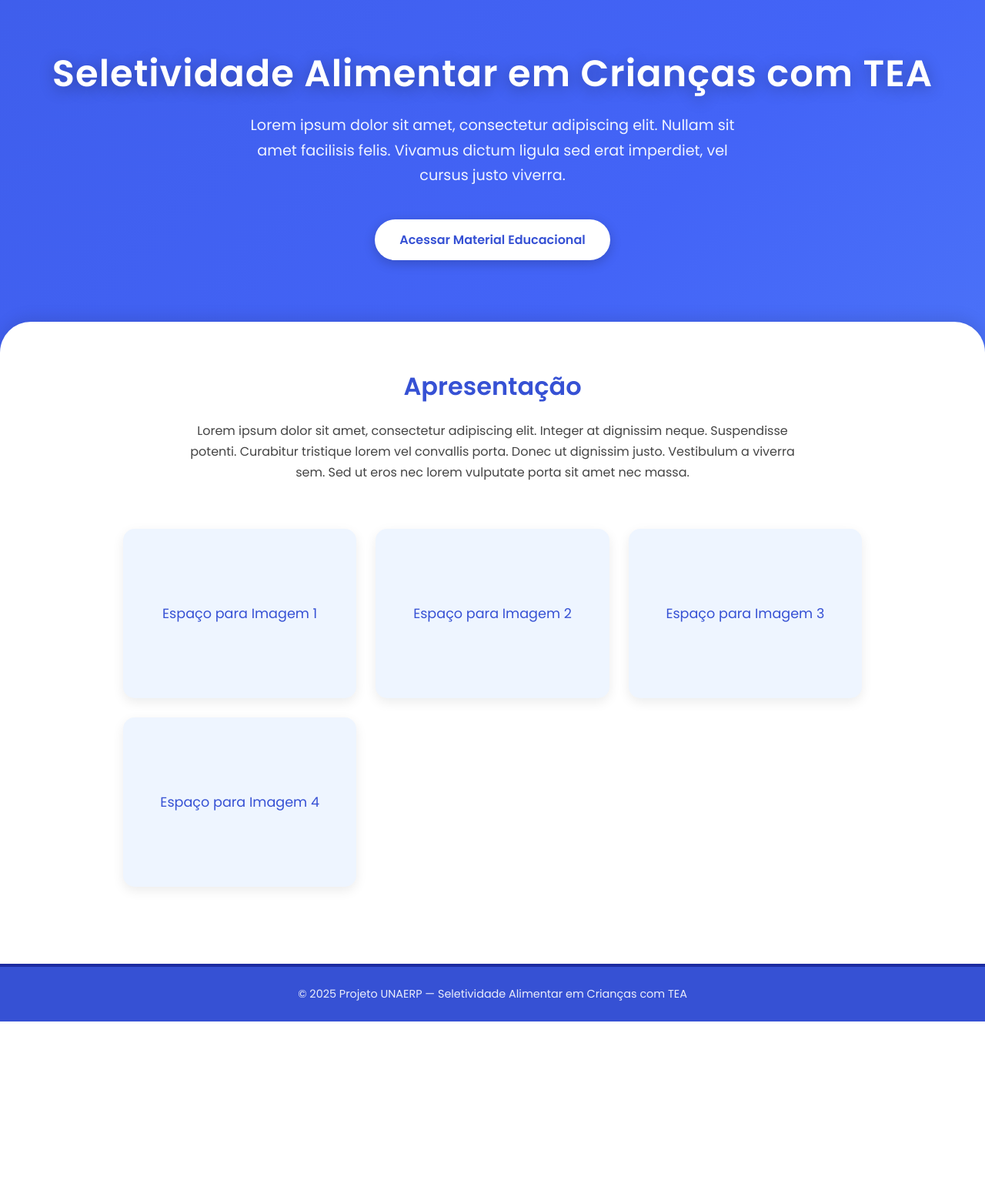
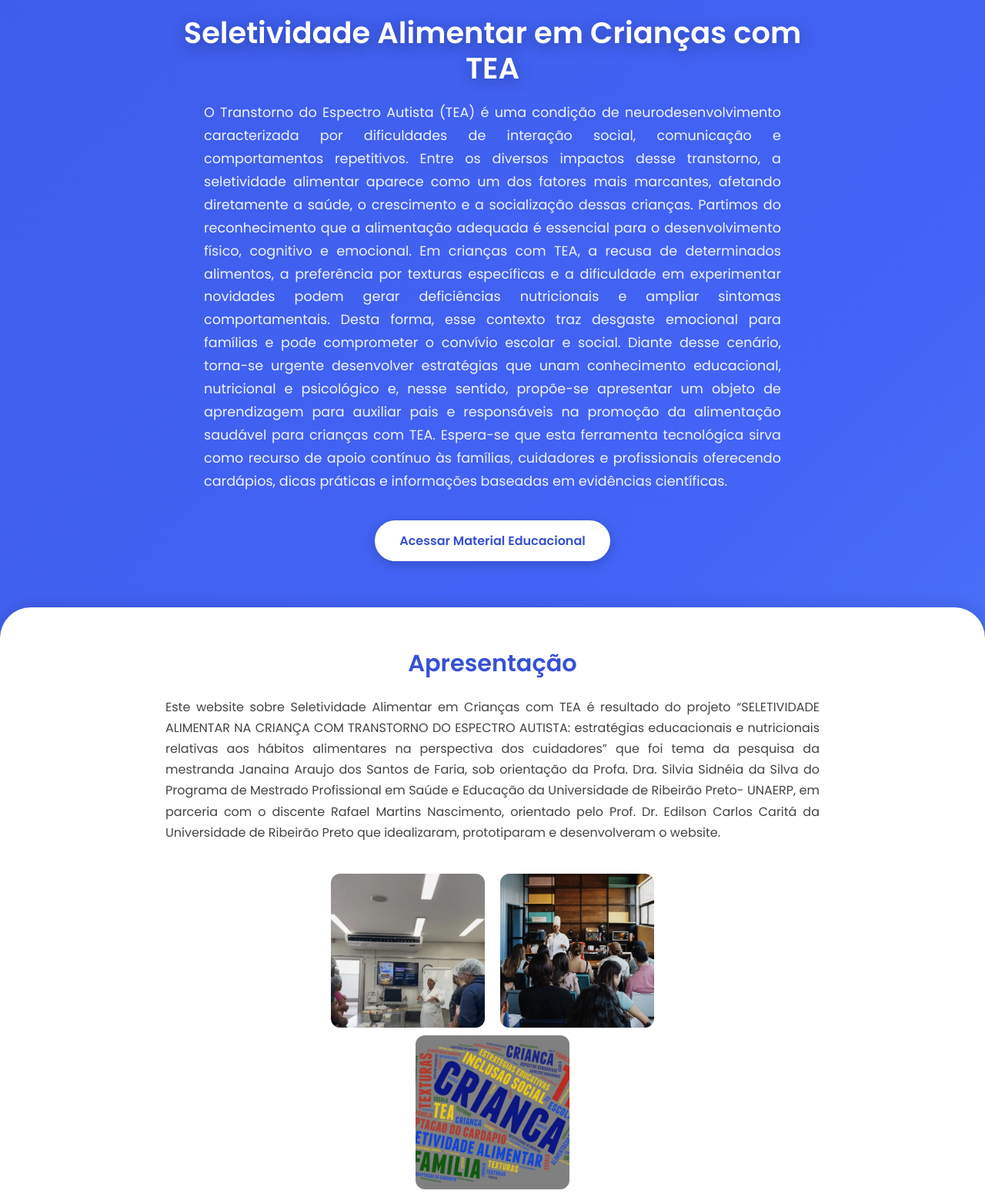
Before and after one commit to Rafinha003/Artigo_cientifico, a plain HTML site: page index.html in a window 1280 px wide. Shown: the part 60-1615 px from the top of the page at 77% size. Before the commit the page ends 1387 px from the top, so only its background shows below. Drawn offline with Linux system fonts and the light colour scheme.

Commit message:
ajuste finais do artigo cientifico

```diff
--- a/index.html
+++ b/index.html
@@ -6,7 +6,7 @@
   <title>Projeto Seletividade Alimentar</title>
   <link href="https://fonts.googleapis.com/css2?family=Poppins:wght@300;400;600&display=swap" rel="stylesheet">
   <style>
-    /* ======== RESET ======== */
+
     * {
   margin: 0;
   padding: 0;
@@ -30,36 +30,39 @@
   100% {background-position: 0% 50%;}
 }
 
+/* ---------- HEADER ---------- */
 header {
   text-align: center;
-      padding: 120px 20px 80px;
-      z-index: 2;
+  padding: 80px 20px 60px;
+  max-width: 900px;
+  margin: 0 auto;
 }
 
 header h1 {
-      font-size: 3rem;
+  font-size: 2.4rem;
   font-weight: 700;
-      letter-spacing: 1px;
+  line-height: 1.2;
   text-shadow: 0 4px 20px rgba(0,0,0,0.3);
 }
 
 header p {
-      margin-top: 15px;
-      font-size: 1.2rem;
-      max-width: 650px;
+  margin-top: 20px;
+  font-size: 1.1rem;
+  line-height: 1.7;
+  color: #f0f4ff;
+  max-width: 750px;
   margin-left: auto;
   margin-right: auto;
-      line-height: 1.7;
-      color: #f0f4ff;
+  text-align: justify;
 }
 
 .btn {
   display: inline-block;
-      margin-top: 40px;
+  margin-top: 35px;
   background: white;
   color: #3651d4;
   padding: 14px 32px;
-      border-radius: 50px;
+  border-radius: 40px;
   font-weight: 600;
   text-decoration: none;
   transition: 0.3s;
@@ -73,48 +76,51 @@
   transform: translateY(-3px);
 }
 
+
 main {
   background: white;
   color: #333;
   flex: 1;
   border-top-left-radius: 40px;
   border-top-right-radius: 40px;
-      padding: 60px 20px 80px;
+  padding: 50px 25px 70px;
   text-align: center;
   box-shadow: 0 -5px 20px rgba(0,0,0,0.1);
 }
 
 main h2 {
   color: #3651d4;
-      font-size: 2rem;
+  font-size: 1.9rem;
   margin-bottom: 20px;
 }
 
 main p {
-      max-width: 800px;
+  max-width: 850px;
   margin: 0 auto 40px;
   font-size: 1rem;
   color: #444;
   line-height: 1.7;
+  text-align: justify;
 }
+
 
 .card-container {
   display: grid;
-      grid-template-columns: repeat(auto-fit, minmax(250px, 1fr));
-      gap: 25px;
-      padding: 20px;
-      max-width: 1000px;
+  grid-template-columns: repeat(auto-fit, minmax(230px, 1fr));
+  gap: 20px;
+  padding: 10px;
+  max-width: 900px;
   margin: 0 auto;
 }
 
 .card {
   background: #eef5ff;
   border-radius: 15px;
-      height: 220px;
+  height: 200px;
   display: flex;
   align-items: center;
   justify-content: center;
-      font-size: 1.1rem;
+  font-size: 1rem;
   color: #3651d4;
   box-shadow: 0 5px 15px rgba(0,0,0,0.08);
   transition: 0.3s;
@@ -124,6 +130,7 @@
   transform: translateY(-5px);
   box-shadow: 0 10px 25px rgba(0,0,0,0.1);
 }
+
 
 footer {
   background: #3651d4;
@@ -139,26 +146,93 @@
   font-size: 0.9rem;
   opacity: 0.9;
 }
+
+
+@media (max-width: 768px) {
+  header h1 {
+    font-size: 1.9rem;
+  }
+
+  header p,
+  main p {
+    font-size: 1rem;
+  }
+
+  .card {
+    height: 170px;
+  }
+}
+
+@media (max-width: 480px) {
+  header h1 {
+    font-size: 1.6rem;
+  }
+
+  .btn {
+    padding: 12px 24px;
+    font-size: 0.9rem;
+  }
+}
+
+.container-triangulo {
+  display: flex;
+  flex-direction: column;
+  align-items: center;
+  gap: 20px;
+  margin-top: 30px;
+}
+
+.linha-superior {
+  display: flex;
+  justify-content: center;
+  gap: 20px;
+}
+
+.linha-superior img,
+.linha-inferior img {
+  width: 200px;
+  height: 200px;
+  object-fit: cover;
+  border-radius: 12px;
+}
+
+.linha-inferior img {
+  margin-top: -10px;
+}
+
+
      </style>
 </head>
 <body>
 
   <header>
     <h1>Seletividade Alimentar em Crianças com TEA</h1>
-    <p>Lorem ipsum dolor sit amet, consectetur adipiscing elit. Nullam sit amet facilisis felis. Vivamus dictum ligula sed erat imperdiet, vel cursus justo viverra.</p>
+    <p>O Transtorno do Espectro Autista (TEA) é uma condição de neurodesenvolvimento caracterizada por dificuldades de interação social, comunicação e comportamentos repetitivos. Entre os diversos impactos desse transtorno, a seletividade alimentar aparece como um dos fatores mais marcantes, afetando diretamente a saúde, o crescimento e a socialização dessas crianças. Partimos do reconhecimento que a alimentação adequada é essencial para o desenvolvimento físico, cognitivo e emocional.
+
+Em crianças com TEA, a recusa de determinados alimentos, a preferência por texturas específicas e a dificuldade em experimentar novidades podem gerar deficiências nutricionais e ampliar sintomas comportamentais.
+
+Desta forma, esse contexto traz desgaste emocional para famílias e pode comprometer o convívio escolar e social. Diante desse cenário, torna-se urgente desenvolver estratégias que unam conhecimento educacional, nutricional e psicológico e, nesse sentido, propõe-se apresentar um objeto de aprendizagem para auxiliar pais e responsáveis na promoção da alimentação saudável para crianças com TEA.
+
+Espera-se que esta ferramenta tecnológica sirva como recurso de apoio contínuo às famílias, cuidadores e profissionais oferecendo cardápios, dicas práticas e informações baseadas em evidências científicas.  </p>
     <a href="materialEducacional.html" class="btn">Acessar Material Educacional</a>
   </header>
 
   <main>
     <h2>Apresentação</h2>
-    <p>Lorem ipsum dolor sit amet, consectetur adipiscing elit. Integer at dignissim neque. Suspendisse potenti. Curabitur tristique lorem vel convallis porta. Donec ut dignissim justo. Vestibulum a viverra sem. Sed ut eros nec lorem vulputate porta sit amet nec massa.</p>
+    <p>Este website sobre Seletividade Alimentar em Crianças com TEA é resultado do projeto “SELETIVIDADE ALIMENTAR NA CRIANÇA COM TRANSTORNO DO ESPECTRO AUTISTA: estratégias educacionais e nutricionais relativas aos hábitos alimentares na perspectiva dos cuidadores” que foi tema da pesquisa da mestranda Janaina Araujo dos Santos de Faria, sob orientação da Profa. Dra. Silvia Sidnéia da Silva do Programa de Mestrado Profissional em Saúde e Educação da Universidade de Ribeirão Preto- UNAERP, em parceria com o discente Rafael Martins Nascimento, orientado pelo Prof. Dr. Edilson Carlos Caritá da Universidade de Ribeirão Preto que idealizaram, prototiparam e desenvolveram o website. </p>
 
-    <div class="card-container">
-      <div class="card">Espaço para Imagem 1</div>
-      <div class="card">Espaço para Imagem 2</div>
-      <div class="card">Espaço para Imagem 3</div>
-      <div class="card">Espaço para Imagem 4</div>
+ <div class="container-triangulo">
+  <div class="linha-superior">
+    <img src="Demonstracao.jpeg" alt="Foto 1">
+    <img src="Reuniao.jpeg" alt="Foto 2">
   </div>
+
+  <div class="linha-inferior">
+    <img src="nuvensDePalavra.jpeg" alt="Foto 3">
+  </div>
+</div>
+
+
   </main>
 
   <footer>
```
Also changed, not shown: materialEducacional.html (+29 -28 lines), Demonstracao.jpeg (added), Reuniao.jpeg (added), nuvensDePalavra.jpeg (added). Lines whose indentation alone changed are shown as unchanged.
